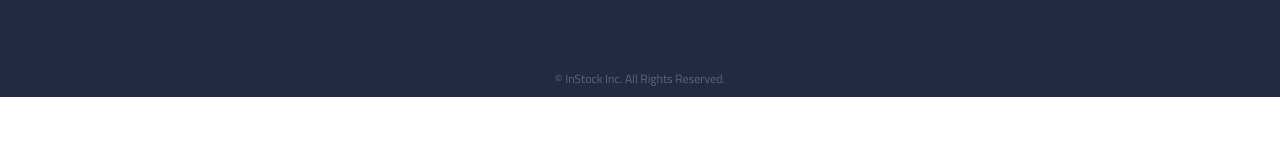
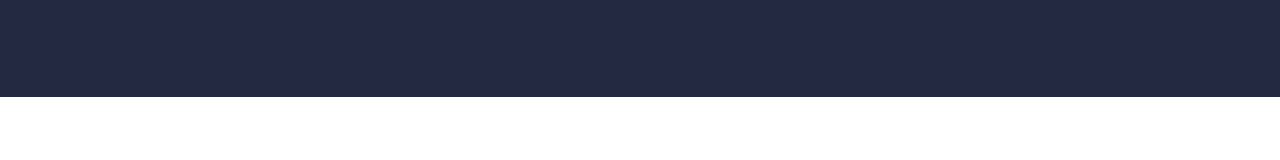
Before and after one commit to betty-alemayehu/InStock, a React (Vite) app: page /inventory/add in a window 1280 px wide. Shown: the part 127-287 px from the top of the page. Built offline with nearby package versions, Linux system fonts and the light colour scheme; no server answers.

Commit message:
changed app content's z-index to 1

```diff
--- a/src/App.scss
+++ b/src/App.scss
@@ -25,7 +25,7 @@
   position: relative;
   top: -2rem; // Move it up to overlap bottom 25% of the header which is ~250px tall
   // padding-top: 25px; // Ensure content starts below the header
-  z-index: 0; // Place below the header if needed
+  z-index: -1; // Place below the header if needed
 
   @include tablet {
     top: -2rem; // Move it up to overlap bottom 25% of the header which is ~250px tall
```
